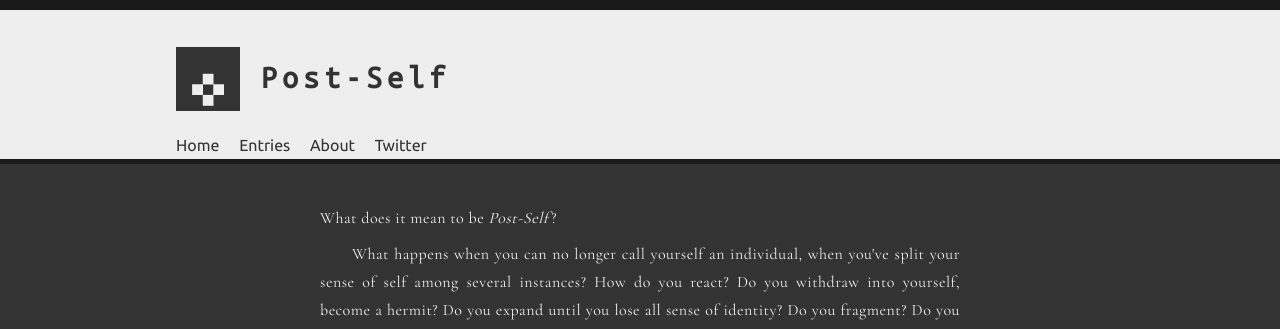
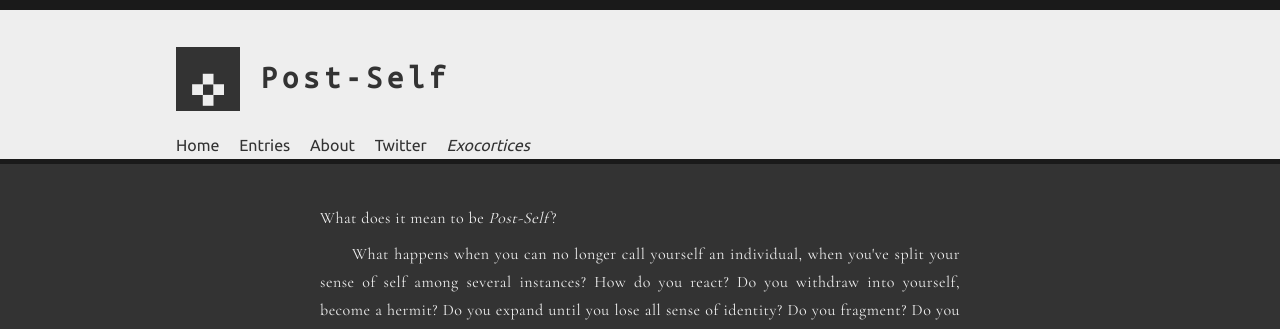
Before and after one commit to post-self/post-self.github.io, a Jekyll site: the page built from index.md, in a window 1280 px wide. Shown: the top 329 px of the page. Built offline with Jekyll 4.4.1, drawn with Linux system fonts in a browser that asks for light colours.

Commit message:
Add link to EC

```diff
--- a/_layouts/base.html
+++ b/_layouts/base.html
@@ -59,6 +59,7 @@
                         <li><a href="/entries">Entries</a></li>
                         <li><a href="/about">About</a></li>
                         <li><a target="_blank" href="https://twitter.com/post_self">Twitter</a></li>
+                        <li><a target="_blank" href="http://exocortic.es"><em>Exocortices</em></a></li>
                     </ul>
                 </nav>
             </div>
```
